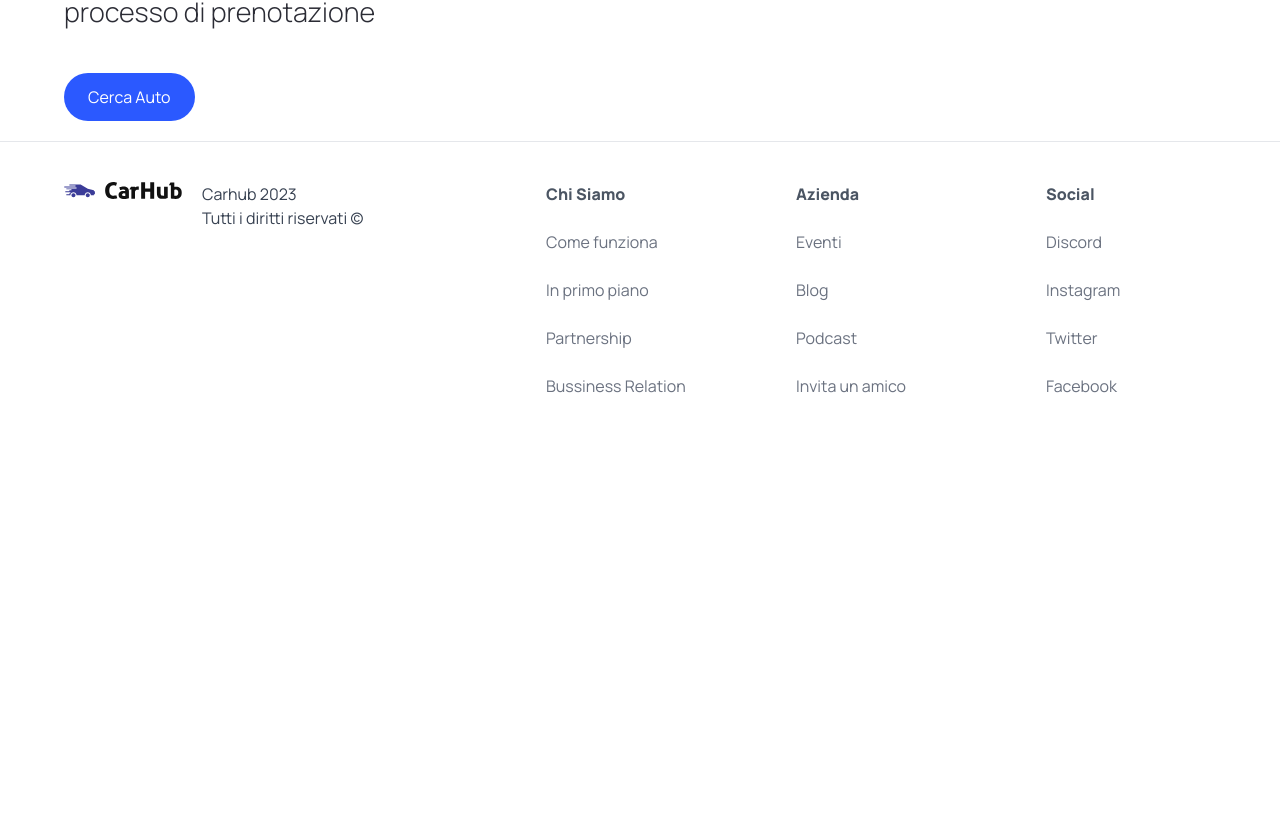
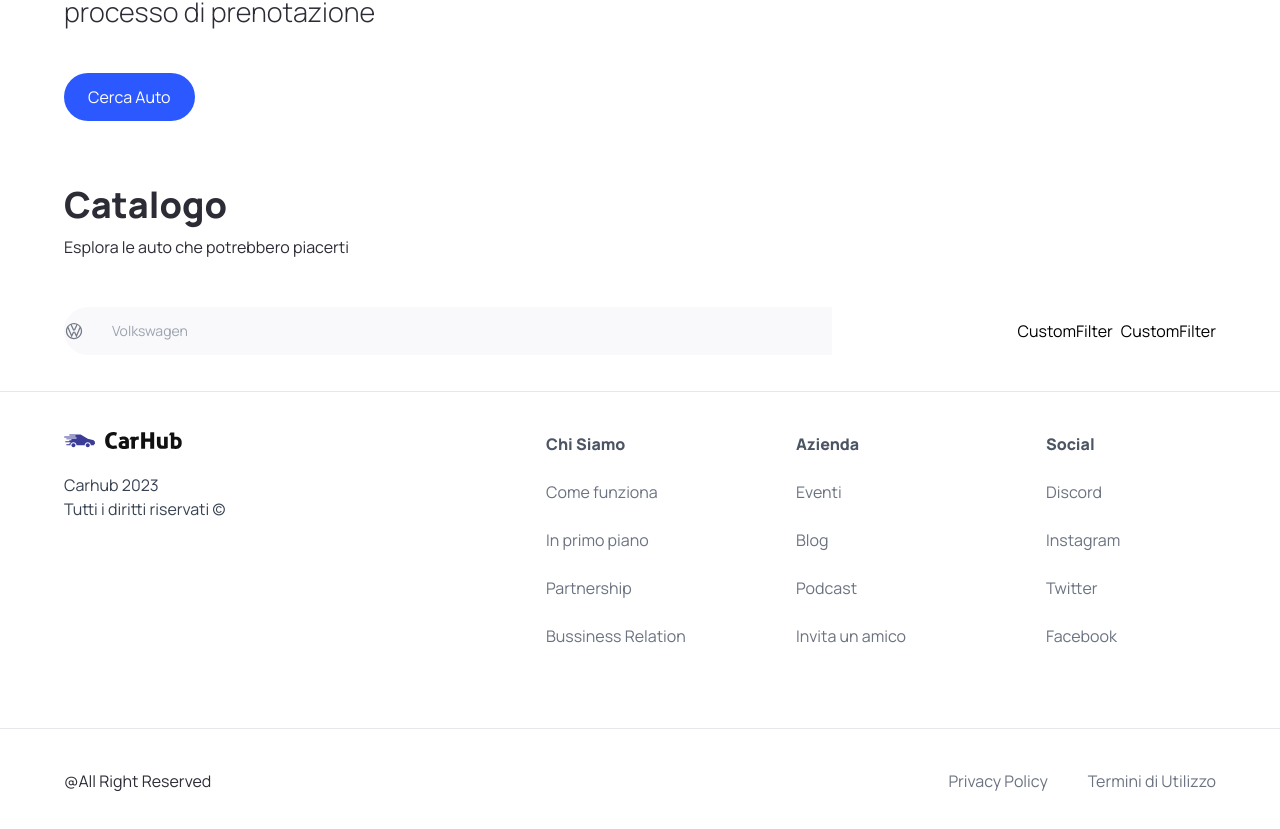
Before and after one commit to gianfranco2605/nextjs-typescript-project, a Next.js app: page / in a window 1280 px wide. Shown: the part 829-1658 px from the top of the page. Before the commit the page ends 1267 px from the top, so only its background shows below. Built offline with nearby package versions, Linux system fonts and the light colour scheme.

Commit message:
search done

```diff
--- a/app/page.tsx
+++ b/app/page.tsx
@@ -1,10 +1,26 @@
-import { Hero } from '@/components'
+import { Hero, SearchBar,CustomFilter } from '@/components'
 import Image from 'next/image'
 
 export default function Home() {
   return (
     <main className="overflow-hidden">
       <Hero />
+
+      <div className='mt-12 padding-x padding-y max-width' id='discover'>
+        <div className='home__text-container'>
+          <h1 className='text-4xl font-extrabold'>Catalogo</h1>
+          <p>Esplora le auto che potrebbero piacerti</p>
+        </div>
+
+        <div className='home__filters'>
+          <SearchBar />
+
+          <div className='home__filter-container'>
+            <CustomFilter title="fuel" />
+            <CustomFilter title="year" />
+          </div>
+        </div>
+      </div>
     </main>
   )
 }
--- /dev/null
+++ b/components/CustomFilter.tsx
@@ -0,0 +1,9 @@
+import React from 'react'
+
+const CustomFilter = () => {
+  return (
+    <div>CustomFilter</div>
+  )
+}
+
+export default CustomFilter
--- a/components/Footer.tsx
+++ b/components/Footer.tsx
@@ -6,9 +6,9 @@
 
 const Footer = () => {
   return (
-    <footer className='flex flex-col text-blue-100 mt-5 border-t border-gray-200'>
+    <footer className='flex flex-col text-black-100 mt-5 border-t border-gray-200'>
       <div className='flex max-md:flex-col flex-wrap justify-between gap-5 sm:px-16 px-6 py-10'>
-        <div className='flex flex-col justify-start items-start'>
+        <div className='flex flex-col justify-start items-start gap-6'>
           <Image
             src="/logo.svg"
             alt='logo'
@@ -16,10 +16,11 @@
             height={18}
             className='object-contain'
            />
-        </div>
-        <p className='text-base text-gray-700'>Carhub 2023 <br /> Tutti i diritti riservati &copy;
-        </p>
-        <div className='footer__links'>
+           <p className='text-base text-gray-700'>Carhub 2023 <br /> Tutti i diritti riservati &copy;
+           </p>
+         </div>
+
+         <div className='footer__links'>
           {footerLinks.map((link) => (
             <div key={link.title} className='footer__link'>
               <h3 className='font-extrabold'>{link.title}</h3>
@@ -32,10 +33,28 @@
                   {item.title}
                 </Link>
               ))}
-            </div>)
-          )}
-        </div>
-      </div>
+            </div>
+            ))}
+         </div>
+         </div>
+         <div className='flex justify-between items-center flex-wrap mt-10 border-t border-gray-200 sm:px-16 px-6 py-10'>
+            <p>@All Right Reserved</p>
+
+            <div className='footer__copyrights-link'>
+              <Link
+                href="/"
+                className='text-gray-500'
+              >
+                Privacy Policy
+              </Link>
+              <Link
+                href="/"
+                className='text-gray-500'
+              >
+                Termini di Utilizzo
+              </Link>
+            </div>
+          </div>
     </footer>
   )
 }
--- a/components/Hero.tsx
+++ b/components/Hero.tsx
@@ -8,7 +8,7 @@
     const handleScroll = () => {}
   return (
     <div className="hero">
-        <div className="flex-1 pt-36 padding-x ">
+        <div className="flex-1 pt-36 padding-x">
             <h1 className="hero__title">
                 Trova, prenota o noleggia un'auto -- in modo facile e veloce
             </h1>
@@ -22,11 +22,10 @@
              />
         </div>
         <div className="hero__image-container">
-            <div className="hero__image">
-                <Image src="/hero.png" alt="hero" fill className="object-contain " />
-
-                <div className="hero__image-overlay" />
+          <div className="hero__image">
+              <Image src="/hero.png" alt="hero" fill className="object-contain " />
             </div>
+            <div className="hero__image-overlay" />
         </div>
     </div>
   )
--- /dev/null
+++ b/components/SearchBar.tsx
@@ -0,0 +1,22 @@
+"use client"
+
+import { useState } from 'react';
+import { SearchManufacturer } from './';
+
+const SearchBar = () => {
+  const [manufacturer, setManufacturer] = useState("")
+  const handleSearch = () => {}
+
+  return (
+    <form className='searchbar' onSubmit={handleSearch}>
+        <div className='searchbar__item'>
+            <SearchManufacturer
+              manufacture={manufacturer}
+              setManufacturer={setManufacturer}
+            />
+        </div>
+    </form>
+  )
+}
+
+export default SearchBar
--- /dev/null
+++ b/components/SearchManufacturer.tsx
@@ -0,0 +1,96 @@
+"use client"
+
+import { useState, Fragment } from "react";
+import Image from "next/image";
+import { Combobox, Transition } from "@headlessui/react";
+import { manufacturers } from "@/constans";
+
+import { SearchManufacturer } from "@/types";
+
+
+const SearchManufacturer = ({ manufacturer, setManufacturer } : SearchManufacturer ) => {
+
+  const [query, setQuery] = useState("");
+
+  const filteredManufacturers =
+    query === ""
+    ? manufacturers
+    : manufacturers.filter((item) => (
+    item.toLowerCase()
+    .replace(/\s+/g, "")
+    .includes(query.toLowerCase().replace(/\s+/g, "")
+    )))
+  return (
+    <div className="search-manufacturer">
+        <Combobox value={manufacturer} onChange={setManufacturer}>
+            <div className="relative w-full">
+                <Combobox.Button className="absolute top-[14px]">
+                   <Image
+                    src="/car-logo.svg"
+                    alt="logo"
+                    width={20}
+                    height={20}
+                   />
+                </Combobox.Button>
+
+                <Combobox.Input
+                  className="search-manufacturer__input"
+                  placeholder="Volkswagen"
+                  displayValue={(manufacturer: string) => manufacturer}
+                  onChange={(e) => setQuery(e.target.value)}
+                />
+
+                <Transition
+                  as={Fragment}
+                  leave="transition ease-in duration-100"
+                  leaveTo="opacity-0"
+                  afterLeave={() => setQuery('')}
+                  >
+                    <Combobox.Options>
+                        {filteredManufacturers.length === 0 && query !== "" ? (
+                            <Combobox.Option
+                              value={query}
+                              className="search-manufacturer__option"
+                            >
+                              Create "{query}"
+                            </Combobox.Option>
+                        ): (
+                           filteredManufacturers.map((item) => (
+                            <Combobox.Option
+                              key={item}
+                              className={({ active }) => `
+                              relative search-manufacturer__option ${active ? 'bg-primary-blue text-white' : 'text-gray-900'}`}
+                              value={item}
+                            >
+                                {/* CODE FROM HEADLESS */}
+                             {({ selected, active }) => (
+                                <>
+                                 <span
+                                    className={`block truncate ${
+                                        selected ? 'font-medium' : 'font-normal'
+                                    }`}
+                                    >
+                                    {item}
+                                </span>
+                                {selected ? (
+                                <span
+                                    className={`absolute inset-y-0 left-0 flex items-center pl-3 ${
+                                    active ? 'text-white' : 'text-teal-600'
+                                    }`}
+                                >
+                                </span>
+                                ) : null}
+                                        </>
+                                    )}
+                            </Combobox.Option>
+                           )
+                         ))}
+                    </Combobox.Options>
+                </Transition>
+            </div>
+        </Combobox>
+    </div>
+  )
+}
+
+export default SearchManufacturer
--- a/components/index.ts
+++ b/components/index.ts
@@ -2,6 +2,9 @@
 import CustomButton from "./CustomButton";
 import Navbar from "./Navbar";
 import Footer from "./Footer";
+import SearchBar from "./SearchBar";
+import CustomFilter from "./CustomFilter";
+import SearchManufacturer from "./SearchManufacturer";
 
 
 export {
@@ -9,4 +12,7 @@
     CustomButton,
     Navbar,
     Footer,
+    SearchBar,
+    CustomFilter,
+    SearchManufacturer,
 }
--- a/package.json
+++ b/package.json
@@ -9,6 +9,7 @@
     "lint": "next lint"
   },
   "dependencies": {
+    "@headlessui/react": "^1.7.15",
     "@types/node": "20.3.1",
     "@types/react": "18.2.13",
     "@types/react-dom": "18.2.6",
--- a/types/index.ts
+++ b/types/index.ts
@@ -7,3 +7,8 @@
     MouseEventHandler<HTMLButtonElement>;
     btnType?: "button" | "submit" | "reset" | undefined;
 }
+
+export interface SearchManufacturer {
+    manufacturer: string;
+    setManufacturer: (manufacturer: string) => void;
+}
```
Also changed, not shown: 1 other file (tests, documents, lock files or other folders).
